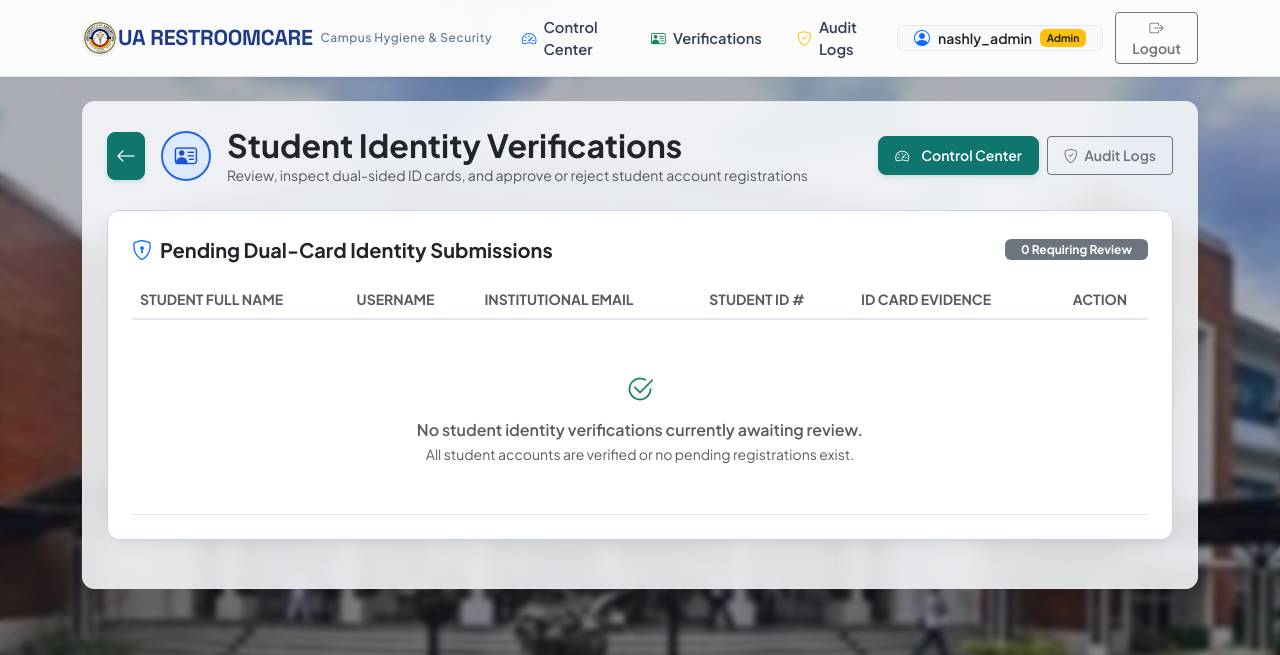
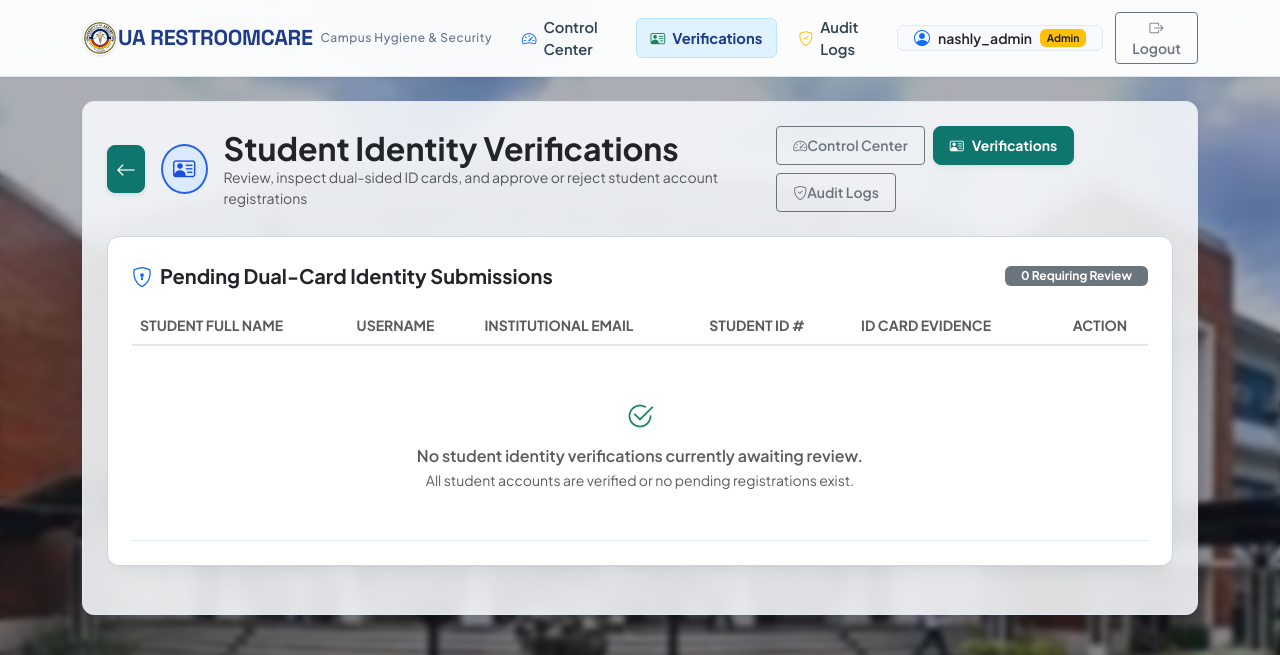
Before and after one commit to nashbondoc/UA_RESTROOMCARE, a Django app: page /verifications/ in a window 1280 px wide. Shown: the top 655 px of the page. Run offline with Django 5.2, Linux system fonts and the light colour scheme; a user stored in the database is signed in; data comes from the database, SQL or seed files in the repository.

Commit message:
Standardize admin navigation buttons across Control Center, Verifications, and Audit Logs; restore session cookie name for session persistence

```diff
--- a/core/templates/core/base.html
+++ b/core/templates/core/base.html
@@ -139,6 +139,12 @@
         .nav-btn-link:hover {
             color: #1e3a8a !important;
             background: #f1f5f9;
+        }
+        .nav-btn-link.active {
+            color: #1e3a8a !important;
+            background: #e0f2fe !important;
+            border: 1px solid #bae6fd !important;
+            font-weight: 700;
         }
 
         .nav-btn-admin {
@@ -477,12 +483,12 @@
                     {% if user.is_authenticated %}
                         {% if user.is_superuser or user.is_staff or user.profile.role == 'admin' %}
                             <li class="nav-item">
-                                <a class="nav-btn-link" href="{% url 'admin_dashboard' %}">
+                                <a class="nav-btn-link {% if request.resolver_match.url_name == 'admin_dashboard' %}active{% endif %}" href="{% url 'admin_dashboard' %}">
                                     <i class="bi bi-speedometer2 text-primary"></i> Control Center
                                 </a>
                             </li>
                             <li class="nav-item">
-                                <a class="nav-btn-link d-inline-flex align-items-center gap-1.5" href="{% url 'admin_verifications' %}">
+                                <a class="nav-btn-link d-inline-flex align-items-center gap-1.5 {% if request.resolver_match.url_name == 'admin_verifications' %}active{% endif %}" href="{% url 'admin_verifications' %}">
                                     <i class="bi bi-person-vcard text-success"></i> Verifications
                                     {% if pending_verifications_count > 0 %}
                                         <span class="badge rounded-pill bg-danger" style="font-size: 0.65rem; padding: 0.25em 0.55em;">{{ pending_verifications_count }}</span>
@@ -490,7 +496,7 @@
                                 </a>
                             </li>
                             <li class="nav-item">
-                                <a class="nav-btn-link" href="{% url 'audit_logs' %}">
+                                <a class="nav-btn-link {% if request.resolver_match.url_name == 'audit_logs' %}active{% endif %}" href="{% url 'audit_logs' %}">
                                     <i class="bi bi-shield-check text-warning"></i> Audit Logs
                                 </a>
                             </li>
--- a/core/templates/core/verifications.html
+++ b/core/templates/core/verifications.html
@@ -18,12 +18,18 @@
                 <p class="small mb-0 text-muted">Review, inspect dual-sided ID cards, and approve or reject student account registrations</p>
             </div>
         </div>
-        <div class="d-flex gap-2 flex-wrap">
-            <a href="{% url 'admin_dashboard' %}" class="btn btn-teal-secondary btn-sm px-3 py-2 fw-semibold">
-                <i class="bi bi-speedometer2 me-1"></i> Control Center
+        <div class="d-flex gap-2 flex-wrap align-items-center">
+            <a href="{% url 'admin_dashboard' %}" class="btn btn-outline-secondary btn-sm px-3 py-2 fw-semibold d-inline-flex align-items-center gap-1.5">
+                <i class="bi bi-speedometer2"></i> Control Center
             </a>
-            <a href="{% url 'audit_logs' %}" class="btn btn-outline-secondary btn-sm px-3 py-2 fw-semibold">
-                <i class="bi bi-shield-check me-1"></i> Audit Logs
+            <a href="{% url 'admin_verifications' %}" class="btn btn-teal-secondary btn-sm px-3 py-2 fw-bold d-inline-flex align-items-center gap-1.5 shadow-sm">
+                <i class="bi bi-person-vcard"></i> Verifications
+                {% if pending_count > 0 %}
+                    <span class="badge bg-danger rounded-pill">{{ pending_count }}</span>
+                {% endif %}
+            </a>
+            <a href="{% url 'audit_logs' %}" class="btn btn-outline-secondary btn-sm px-3 py-2 fw-semibold d-inline-flex align-items-center gap-1.5">
+                <i class="bi bi-shield-check"></i> Audit Logs
             </a>
         </div>
     </div>
--- a/ua_restroomcare/settings.py
+++ b/ua_restroomcare/settings.py
@@ -140,7 +140,7 @@ LOGOUT_REDIRECT_URL = 'login'
 # Session & Reverse-Proxy Persistence (prevents auto-logout across serverless instances on Vercel)
 IS_VERCEL = bool(os.environ.get('VERCEL'))
 SESSION_ENGINE = 'django.contrib.sessions.backends.signed_cookies'
-SESSION_COOKIE_NAME = 'ua_sessionid'
+SESSION_COOKIE_NAME = 'sessionid'
 SESSION_COOKIE_PATH = '/'
 SESSION_COOKIE_HTTPONLY = True
 SESSION_COOKIE_SAMESITE = 'Lax'
```
Also changed, not shown: core/templates/core/admin_dashboard.html (+8 -5 lines), core/templates/core/audit_logs.html (+19 -2 lines).
